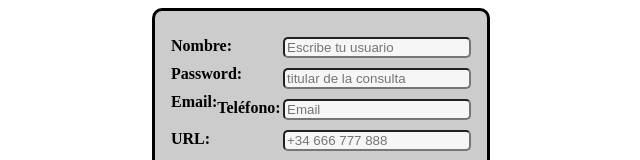
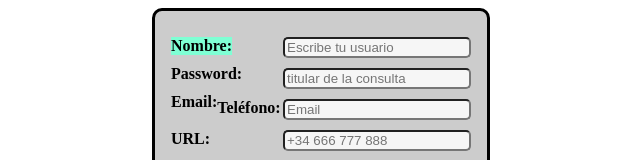
Before and after one commit to AdrianSanchezVeliz/DIW, a plain HTML site: page Ejercicio de formularios Adrian Sanchez Veliz/formulario.html in a window 1280 px wide. In both pictures the pointer is over the label "Nombre:". Shown: the top 160 px of the page, without its empty margins (319-959 px from the left). Drawn offline with Linux system fonts and the light colour scheme.

Commit message:
Add files via upload

```diff
--- a/Ejercicio de formularios Adrian Sanchez Veliz/css.css
+++ b/Ejercicio de formularios Adrian Sanchez Veliz/css.css
@@ -46,7 +46,7 @@ margin-top: 10px;
     cursor: pointer;
 }
 
-p:hover {
+label:hover {
     background-color: aquamarine;
 
 }
```
